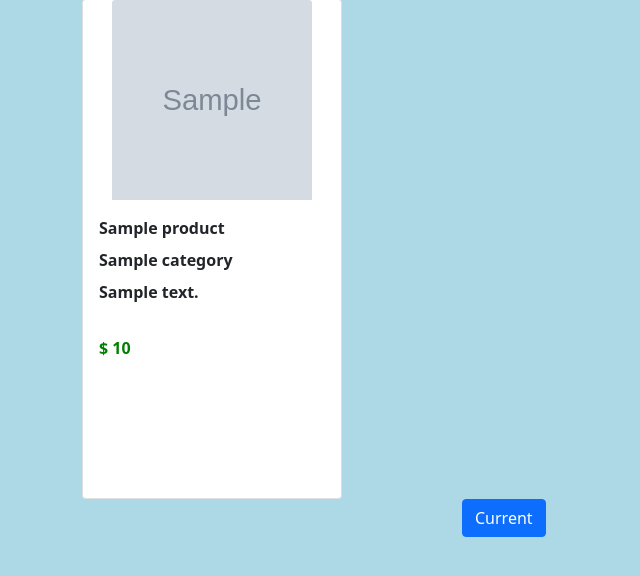
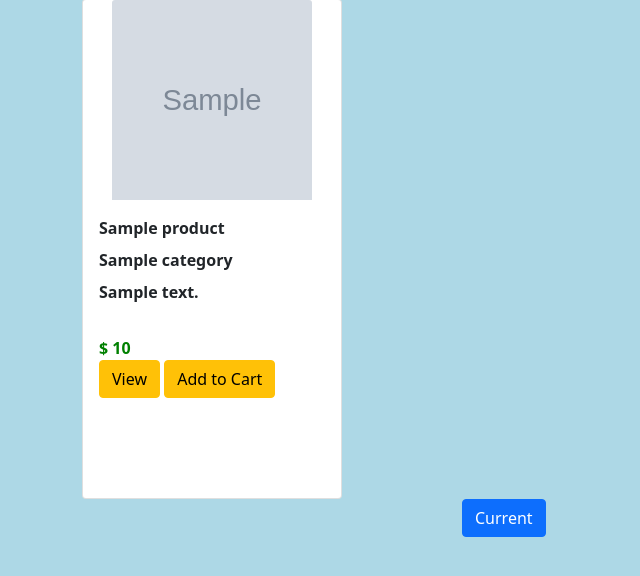
Before and after one commit to imfgb/ecommerce_django, a Django app: template shop/templates/shop/index.html in a window 1280 px wide. Shown: the part 73-649 px from the top of the page, without its empty margins (0-640 px from the left). Run offline with Django 3.2, Linux system fonts and the light colour scheme; the template is opened without the code that fills it: most values are stand-ins (such as "Sample title", 1, 10 or a date in 2020); grey boxes marked "Sample" are stand-in pictures.

Commit message:
Linking index view with detail view

```diff
--- a/shop/templates/shop/index.html
+++ b/shop/templates/shop/index.html
@@ -48,6 +48,9 @@
                         <div class="card-text">
                             $ {{ product.price }}
                         </div>
+
+                        <a href="/{{ product.id }}" class="btn btn-warning">View</a>
+                        <a class="btn btn-warning">Add to Cart</a>
                     </div>
                 </div>
             </div>
```
